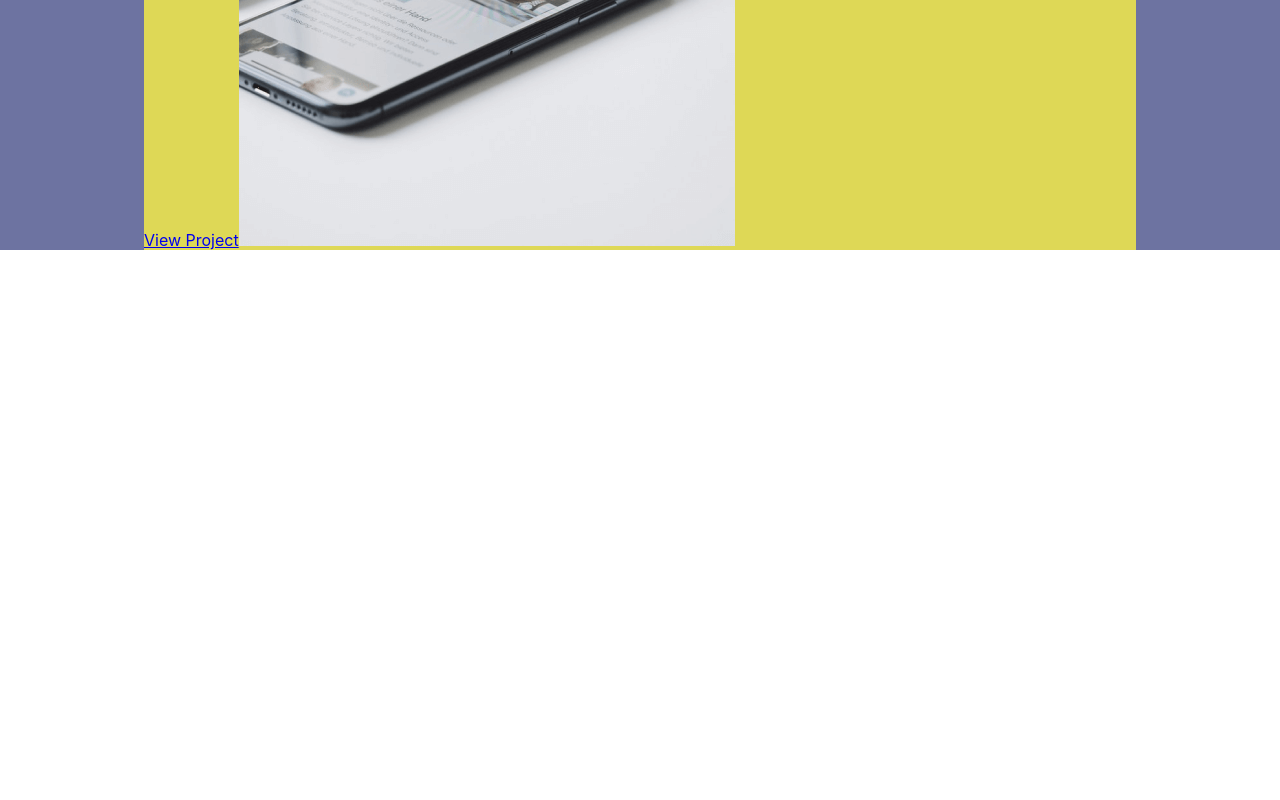
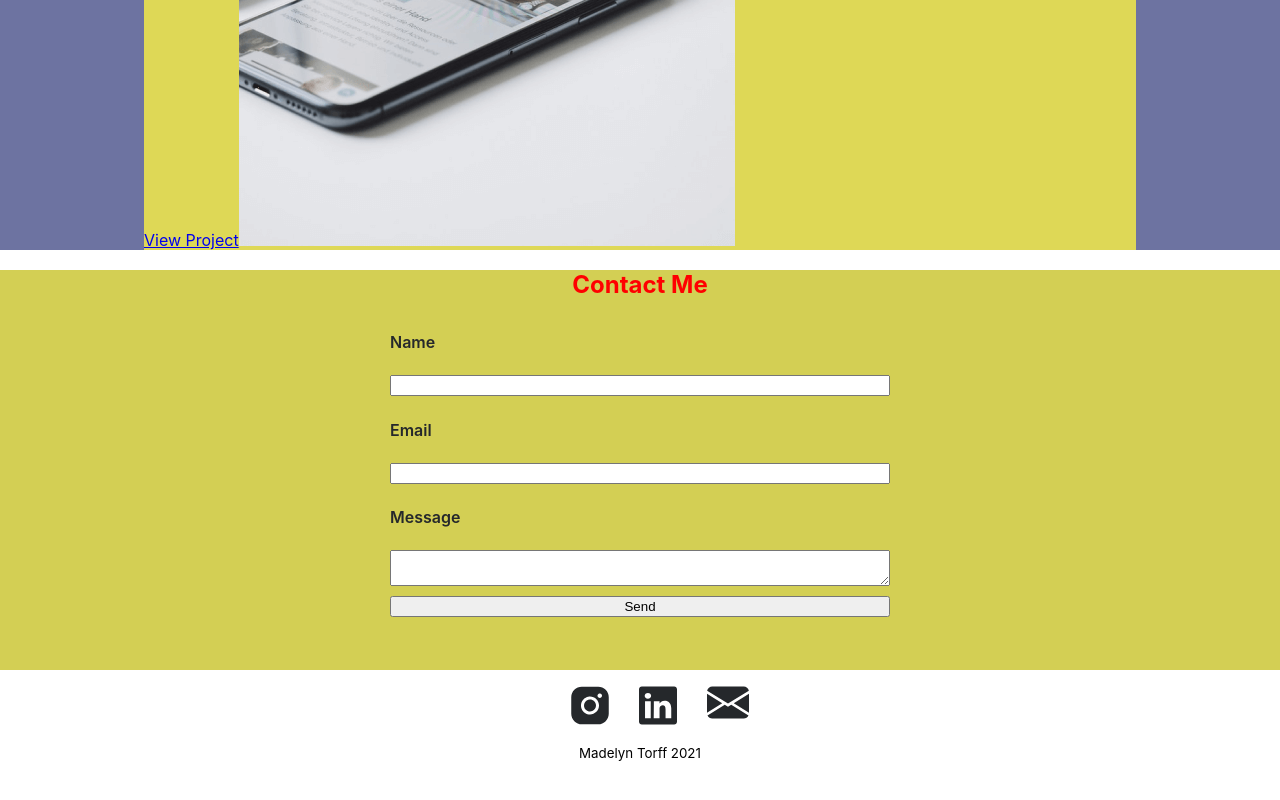
Before and after one commit to Ana-sol/MyProjectPortfolio, a React app: page / in a window 1280 px wide. Shown: the part 3193-3993 px from the top of the page. Before the commit the page ends 3443 px from the top, so only its background shows below. Built offline with nearby package versions, Linux system fonts and the light colour scheme.

Commit message:
add structure of contact and footer

```diff
--- a/src/App.tsx
+++ b/src/App.tsx
@@ -4,6 +4,8 @@ import {Header} from "./layout/header/Header";
 import {Main} from "./layout/sections/main/Main";
 import {Skills} from "./layout/sections/skills/Skills";
 import {Projects} from "./layout/sections/projects/Projects";
+import {Contact} from "./layout/sections/contact/Contact";
+import {Footer} from "./layout/footer/Footer";
 
 
 function App() {
@@ -13,6 +15,8 @@ function App() {
             <Main/>
             <Skills/>
             <Projects/>
+            <Contact/>
+            <Footer/>
         </div>
     );
 }
--- /dev/null
+++ b/src/components/Button.tsx
@@ -0,0 +1,5 @@
+import styled from "styled-components";
+
+export const Button = styled.button`
+
+`
--- /dev/null
+++ b/src/layout/footer/Footer.tsx
@@ -0,0 +1,54 @@
+import React from 'react';
+import styled from "styled-components";
+import {Icon} from "../../components/icon/Icon";
+import {FlexWrapper} from "../../components/FlexWrapper";
+
+export const Footer = () => {
+    return (
+        <StyledFooter>
+            <FlexWrapper direction={"column"} align={"center"}>
+                <SocialList>
+                    <SocialItem>
+                        <SocialLink>
+                            <Icon width={"38"} height={"39"} viewBox={"0 0 38px 39px"} iconId={"inst"}/>
+                        </SocialLink>
+                    </SocialItem>
+                    <SocialItem>
+                        <SocialLink>
+                            <Icon width={"38"} height={"39"} viewBox={"0 0 38px 39px"} iconId={"linkedin"}/>
+                        </SocialLink>
+                    </SocialItem>
+                    <SocialItem>
+                        <SocialLink>
+                            <Icon width={"42"} height={"33"} viewBox={"0 0 42px 33px"} iconId={"email"}/>
+                        </SocialLink>
+                    </SocialItem>
+                </SocialList>
+                <Copyright>Madelyn Torff 2021</Copyright>
+            </FlexWrapper>
+        </StyledFooter>
+    );
+};
+
+const StyledFooter = styled.footer`
+    background-color: #ffffff;
+    min-height: 20vh;
+`
+const SocialList = styled.ul`
+ list-style: none;
+ display: flex;
+    gap: 30px;
+`
+
+const SocialLink = styled.a`
+
+`
+
+const SocialItem = styled.li`
+
+`
+
+const Copyright = styled.small`
+
+
+`
--- /dev/null
+++ b/src/layout/sections/contact/Contact.tsx
@@ -0,0 +1,45 @@
+import React from 'react';
+import styled from "styled-components";
+import {SectionTitle} from "../../../components/SectionTitle";
+import {Button} from "../../../components/Button";
+
+export const Contact = () => {
+    return (
+        <StyledContact>
+            <SectionTitle>Contact Me</SectionTitle>
+            <StyledForm>
+                <Title>Name</Title>
+                <Field />
+                <Title>Email</Title>
+                <Field />
+                <Title>Message</Title>
+                <Field as={"textarea"}/>
+                <Button type={"submit"}>Send</Button>
+            </StyledForm>
+        </StyledContact>
+    );
+};
+
+const StyledContact= styled.section`
+    min-height: 50vh;
+    background-color: rgba(204, 199, 56, 0.86);
+`
+
+const StyledForm = styled.form`
+    max-width: 500px;
+    width: 100%;
+    display: flex;
+    flex-direction: column;
+    gap: 10px;
+    margin: 0 auto;
+
+`
+const Field = styled.input`
+
+`
+
+const Title = styled.h2`
+    font-weight: 600;
+    font-size: 16px;
+    color: #25282b;
+`
```
